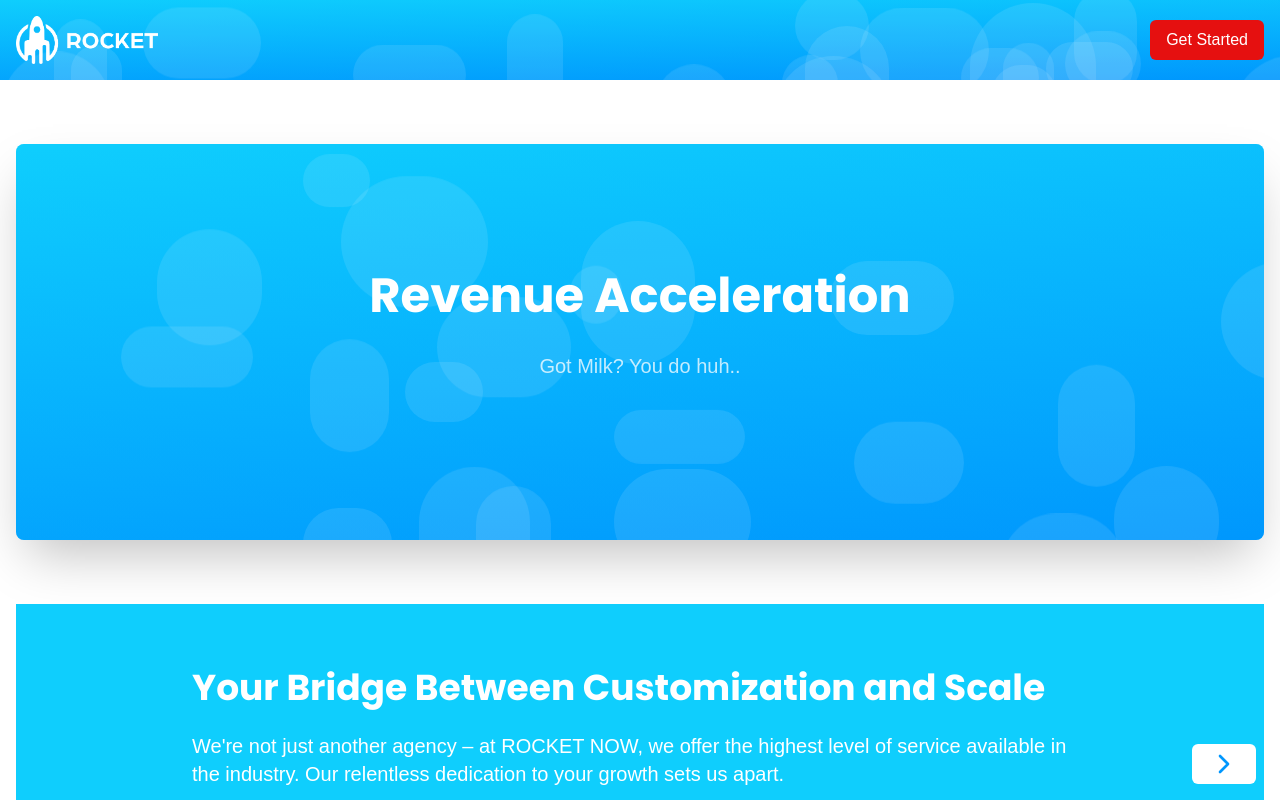
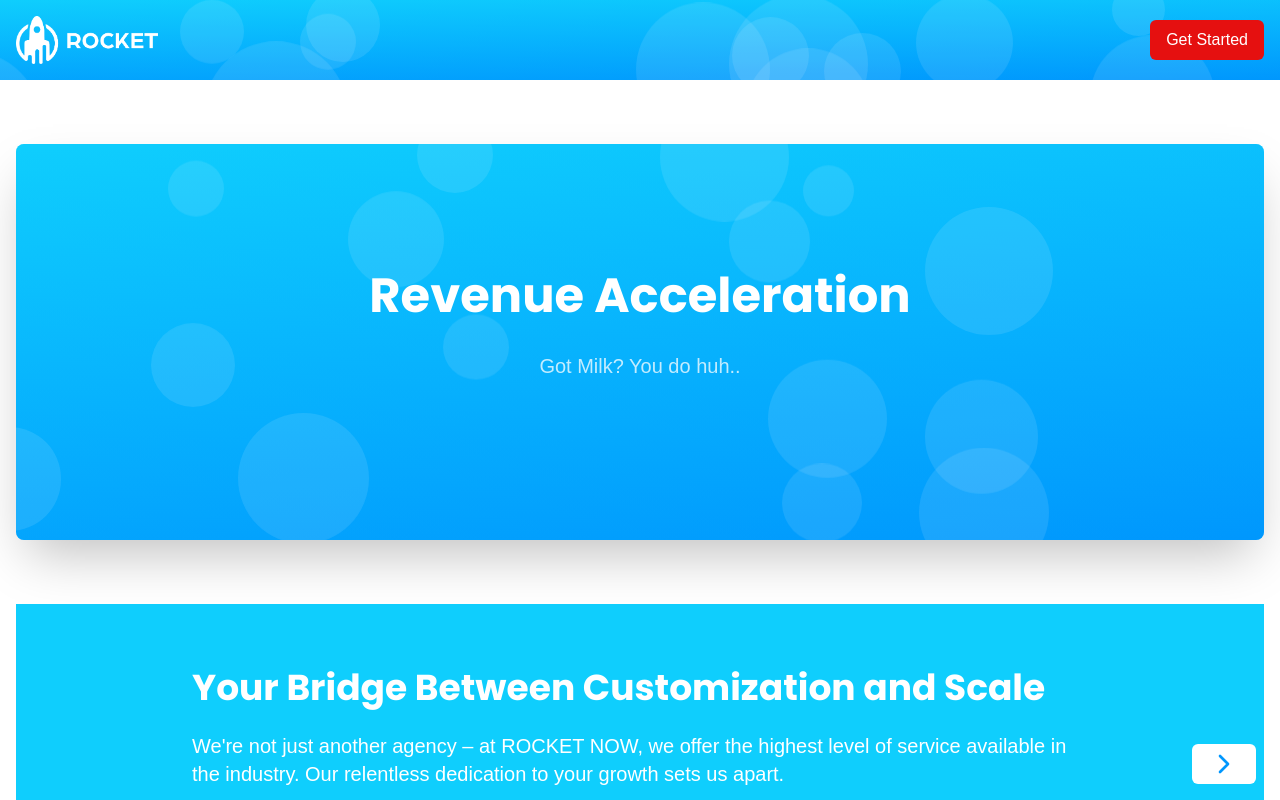
Before and after one commit to joshjvmes/leadgrowthbreeze, a React (Vite) app: page / in a window 1280 px wide. Shown: the top 800 px of the page. Built offline with nearby package versions, Linux system fonts and the light colour scheme.

Commit message:
Prevent Floating Bubbles Collision
Updated the floating bubbles in the animated background to avoid collisions with each other, ensuring a smoother visual experience.
[skip gpt_engineer]

```diff
--- a/src/components/AnimatedBackground.jsx
+++ b/src/components/AnimatedBackground.jsx
@@ -1,20 +1,46 @@
-import React from 'react';
+import React, { useMemo } from 'react';
 
 const AnimatedBackground = () => {
+  const bubbles = useMemo(() => {
+    const bubbleCount = 20;
+    const minSize = 50;
+    const maxSize = 150;
+    const minDuration = 5;
+    const maxDuration = 15;
+    const gridSize = 4; // 4x4 grid
+
+    const positions = [];
+    for (let i = 0; i < gridSize; i++) {
+      for (let j = 0; j < gridSize; j++) {
+        positions.push({
+          left: `${(i / gridSize) * 100 + (Math.random() * 25 - 12.5)}%`,
+          top: `${(j / gridSize) * 100 + (Math.random() * 25 - 12.5)}%`,
+        });
+      }
+    }
+
+    return positions.slice(0, bubbleCount).map((position, index) => ({
+      ...position,
+      size: Math.random() * (maxSize - minSize) + minSize,
+      duration: Math.random() * (maxDuration - minDuration) + minDuration,
+      delay: Math.random() * 5,
+    }));
+  }, []);
+
   return (
     <div className="absolute inset-0 overflow-hidden">
       <div className="absolute inset-0 bg-gradient-to-br from-[#0FCEFD] to-[#0097FD] opacity-50"></div>
-      {[...Array(20)].map((_, i) => (
+      {bubbles.map((bubble, i) => (
         <div
           key={i}
           className="absolute rounded-full bg-white opacity-10 animate-float"
           style={{
-            width: `${Math.random() * 100 + 50}px`,
-            height: `${Math.random() * 100 + 50}px`,
-            left: `${Math.random() * 100}%`,
-            top: `${Math.random() * 100}%`,
-            animationDuration: `${Math.random() * 10 + 5}s`,
-            animationDelay: `${Math.random() * 5}s`,
+            width: `${bubble.size}px`,
+            height: `${bubble.size}px`,
+            left: bubble.left,
+            top: bubble.top,
+            animationDuration: `${bubble.duration}s`,
+            animationDelay: `${bubble.delay}s`,
           }}
         ></div>
       ))}
```
